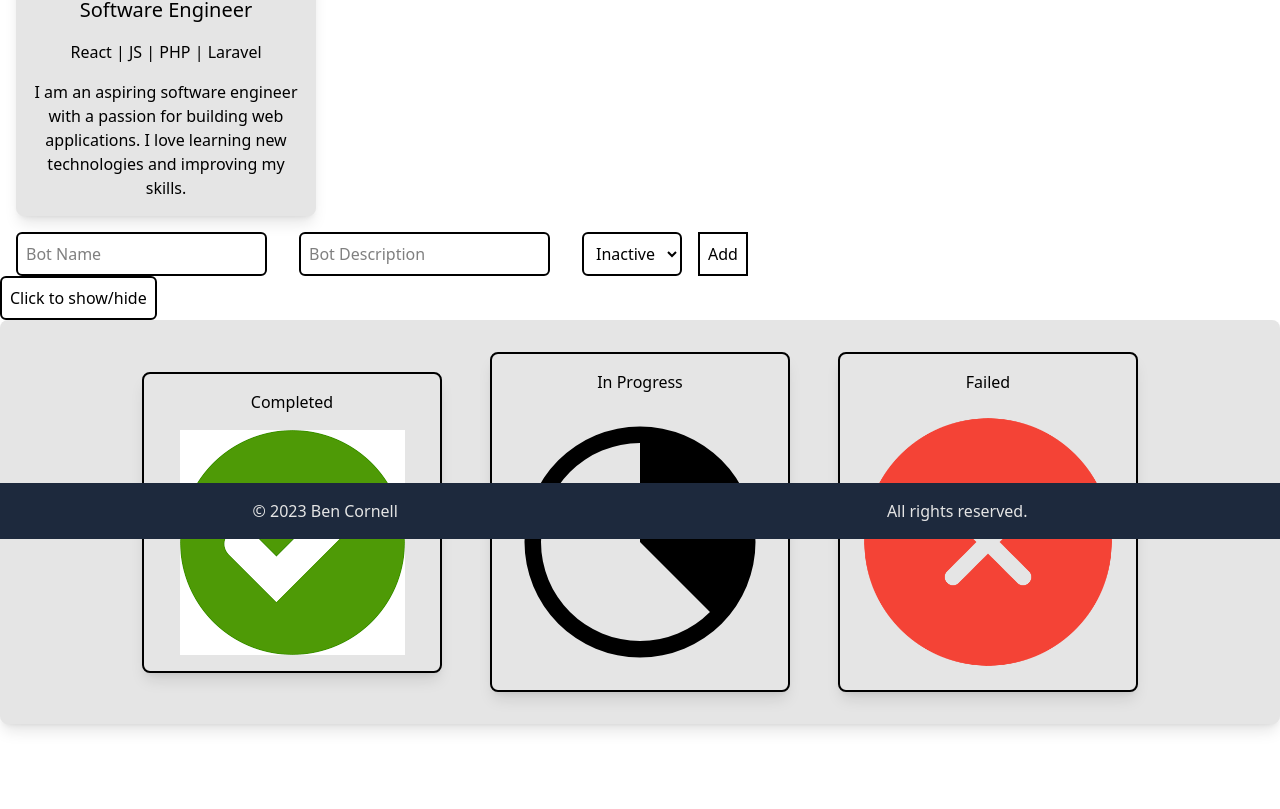
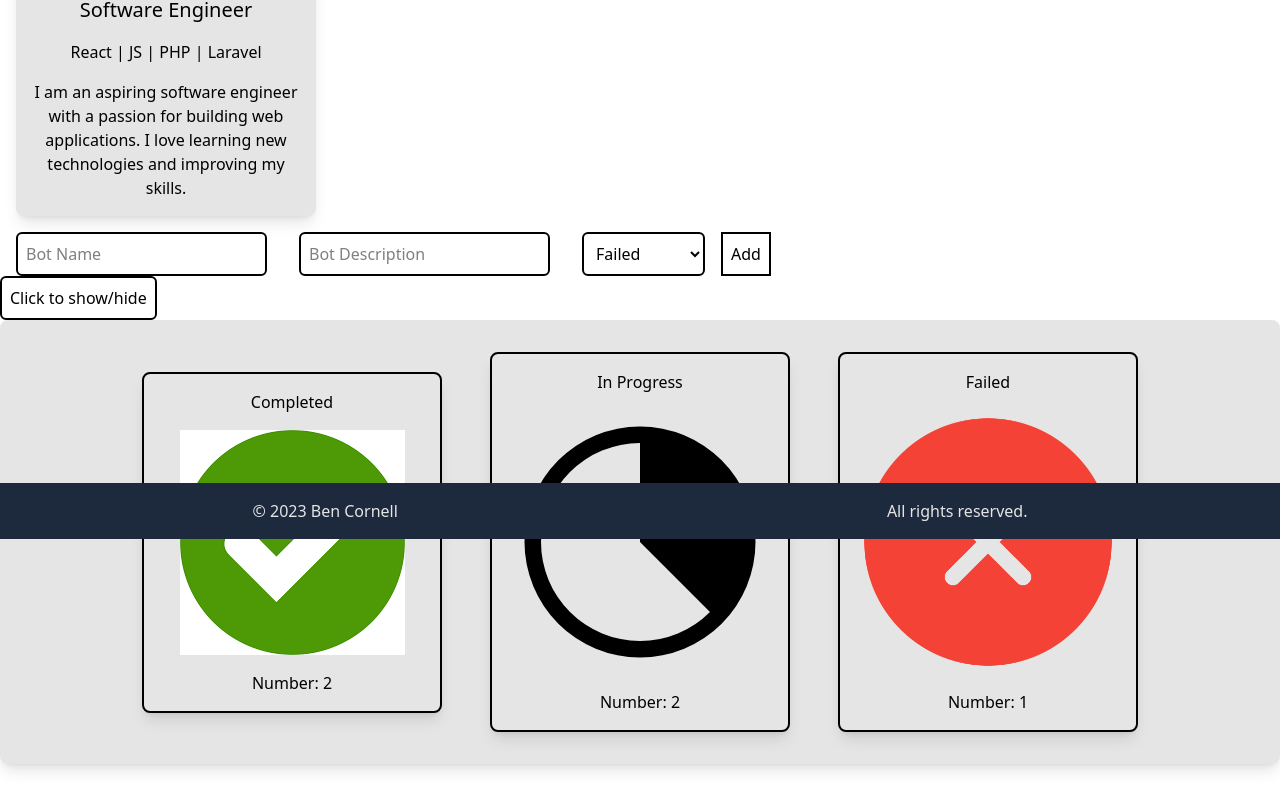
Before and after one commit to Ben-Cor/ITOnlineReact, a React (Vite) app: page / in a window 1280 px wide. Shown: the part 261-1070 px from the top of the page. Built offline with nearby package versions, Linux system fonts and the light colour scheme.

Commit message:
added amount to TicketInfo and used props to pass info. StatusBoard child component of JobItem

```diff
--- a/src/App.jsx
+++ b/src/App.jsx
@@ -21,7 +21,6 @@ function App() {
       bio={'I am an aspiring software engineer with a passion for building web applications. I love learning new technologies and improving my skills.'}
       />
       <JobItem />
-      <StatusBoard />
       <Footer />
     </div>
   )
--- a/src/components/JobItem.jsx
+++ b/src/components/JobItem.jsx
@@ -1,20 +1,21 @@
 import { useState } from "react";
 import JobList from "./JobList";
+import StatusBoard from "./StatusBoard";
 
 export default function JobItem() {
     const [bots, setBots] = useState([
-        { id: 1, name: "Email Extractor", description: "Extracts emails from text", status: "active" },
-        { id: 2, name: "Data Scraper", description: "Scrapes data from websites", status: "inactive" },
-        { id: 3, name: "Sentiment Analyzer", description: "Analyzes sentiment of text", status: "active" },
-        { id: 4, name: "Keyword Extractor", description: "Extracts keywords from text", status: "inactive" },
-        { id: 5, name: "Text Summarizer", description: "Summarizes text", status: "active" },
+        { id: 1, name: "Email Extractor", description: "Extracts emails from text", status: "Completed" },
+        { id: 2, name: "Data Scraper", description: "Scrapes data from websites", status: "In Progress" },
+        { id: 3, name: "Sentiment Analyzer", description: "Analyzes sentiment of text", status: "Failed" },
+        { id: 4, name: "Keyword Extractor", description: "Extracts keywords from text", status: "Completed" },
+        { id: 5, name: "Text Summarizer", description: "Summarizes text", status: "In Progress" },
     ]);
 
     const [newBot, setNewBot] = useState({
         id: "",
         name: "",
         description: "",
-        status: "inactive"
+        status: "Failed"
     });
 
     const [show, setShow] = useState(false);
@@ -23,7 +24,15 @@ export default function JobItem() {
     setBots((prevBots) =>
         prevBots.map((bot) =>
             bot.id === id
-                    ? { ...bot, status: bot.status === "active" ? "inactive" : "active" }
+                ? {
+                        ...bot,
+                        status:
+                            bot.status === "Completed"
+                                ? "In Progress"
+                                : bot.status === "In Progress"
+                                ? "Failed"
+                                : "Completed",
+                    }
                 : bot
         )
     );
@@ -52,12 +61,16 @@ export default function JobItem() {
                 id: "",
                 name: "",
                 description: "",
-                status: "inactive",
+                status: "Failed",
             });
         } else {
             alert("Please fill in all fields");
         }
     }
+
+    const completedJobs = bots.filter((bot) => bot.status === "Completed").length;
+    const inProgressJobs = bots.filter((bot) => bot.status === "In Progress").length;
+    const failedJobs = bots.filter((bot) => bot.status === "Failed").length;
 
     return (
         <div>
@@ -88,8 +101,9 @@ export default function JobItem() {
                 placeholder="Bot Status"
                 value={newBot.status}
                 onChange={(e) => setNewBot({ ...newBot, status: e.target.value })}>
-                    <option value="inactive">Inactive</option>
-                    <option value="active">Active</option>
+                    <option value="Completed">Completed</option>
+                    <option value="In Progress">In Progess</option>
+                    <option value="Failed">Failed</option>
                 </select>
                 <button className="border-2 p-2" type="submit" onClick={(e) => addBotToList(e)}>Add</button>
             </form>
@@ -103,6 +117,7 @@ export default function JobItem() {
                     onDeleteJob={handleDeleteJob}
                 />
             )}
+            <StatusBoard completed={completedJobs} inProgress={inProgressJobs} failed={failedJobs}/>
         </div>
     );
 }
--- a/src/components/JobList.jsx
+++ b/src/components/JobList.jsx
@@ -3,7 +3,7 @@ import JobItem from "./JobItem";
 export default function JobList({ jobs, onTriggerJob, onDeleteJob }) {
 
     const textColour = (status) => {
-        return status === "active" ? "text-green-700" : "text-red-500";
+        return status === "Completed" ? "text-green-700" : "text-red-500";
     }
 
     return (
--- a/src/components/StatusBoard.jsx
+++ b/src/components/StatusBoard.jsx
@@ -4,14 +4,14 @@ import inProgressImage from '../assets/in-progress.svg';
 import failedImage from '../assets/failed.png';
 
 
-export default function StatusBoard() {
+export default function StatusBoard({completed, inProgress, failed}) {
     return (
         <div className="flex flex-wrap items-center justify-center gap-4 bg-neutral-200 shadow-lg rounded-lg p-4 mb-20">
-            <TicketInfo result={'Completed'} image={completedImage} imageAlt={'Completed'} />
+            <TicketInfo result={'Completed'} image={completedImage} imageAlt={'Completed'} completed={completed} inProgress={inProgress} failed={failed} />
 
-            <TicketInfo result={'In Progress'} image={inProgressImage} imageAlt={'In Progress'}/>
+            <TicketInfo result={'In Progress'} image={inProgressImage} imageAlt={'In Progress'} completed={completed} inProgress={inProgress} failed={failed} />
 
-            <TicketInfo result={'Failed'} image={failedImage} imageAlt={'Failed'}/>
+            <TicketInfo result={'Failed'} image={failedImage} imageAlt={'Failed'} completed={completed} inProgress={inProgress} failed={failed} />
         </div>
     )
 }
--- a/src/components/TicketInfo.jsx
+++ b/src/components/TicketInfo.jsx
@@ -1,8 +1,20 @@
-export default function TicketInfo({ result, image, imageAlt }) {
+export default function TicketInfo({ result, image, imageAlt, completed, inProgress, failed }) {
+
+    const amount = () => {
+        if (result === 'Completed') {
+            return completed;
+        } else if (result === 'In Progress') {
+            return inProgress;
+        } else if (result === 'Failed') {
+            return failed;
+        }
+    }
+
     return (
         <div className="flex flex-col items-center gap-4 bg-neutral-200 shadow-lg rounded-lg p-4 m-4 w-[300px] border-2">
             <h2>{result}</h2>
             <img src={image} alt={imageAlt} />
+            <p>Number: {amount()}</p>
         </div>
     );
 }
```
Lines whose indentation alone changed are shown as unchanged.
